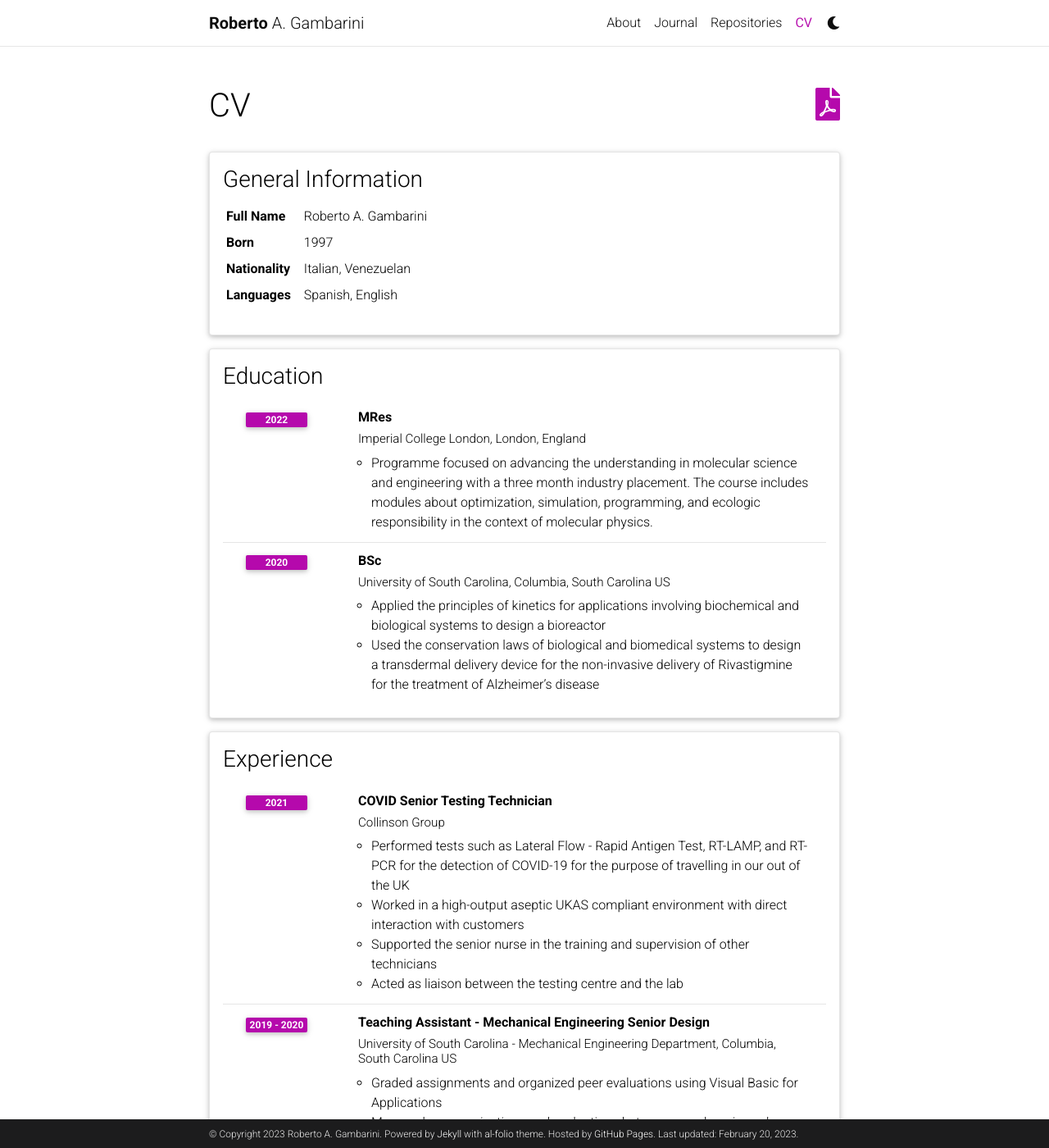
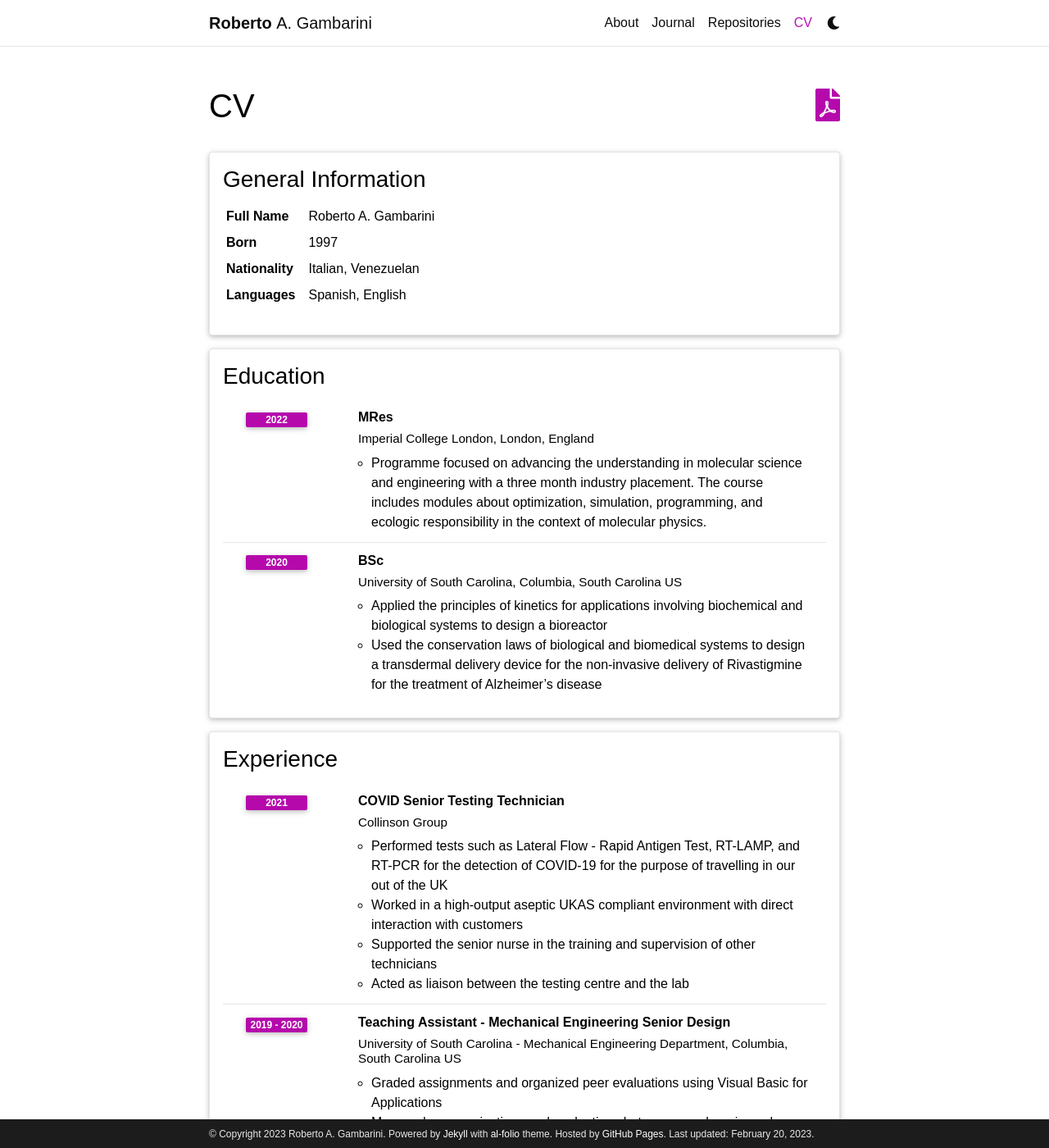
Before and after one commit to RGambarini/Journal, a Jekyll site: the page built from _pages/cv.md, in a window 1280 px wide and 1400 px high. Shown: the whole window at 82% size. Built offline with Jekyll 4.4.1, drawn with Linux system fonts in a browser that asks for light colours; full-size pictures stand in for the smaller copies a plugin makes; comment, search, counter and statistics services are not loaded; a style sheet for code colours, icons or effects is not loaded.

Commit message:
changed default font type to make it more readable

```diff
--- a/_sass/_base.scss
+++ b/_sass/_base.scss
@@ -5,6 +5,7 @@
 // Typography
 
 p, h1, h2, h3, h4, h5, h6, em, div, li, span, strong {
+  font-family: Arial, Helvetica, sans-serif;
   color: var(--global-text-color);
 }
 
```
